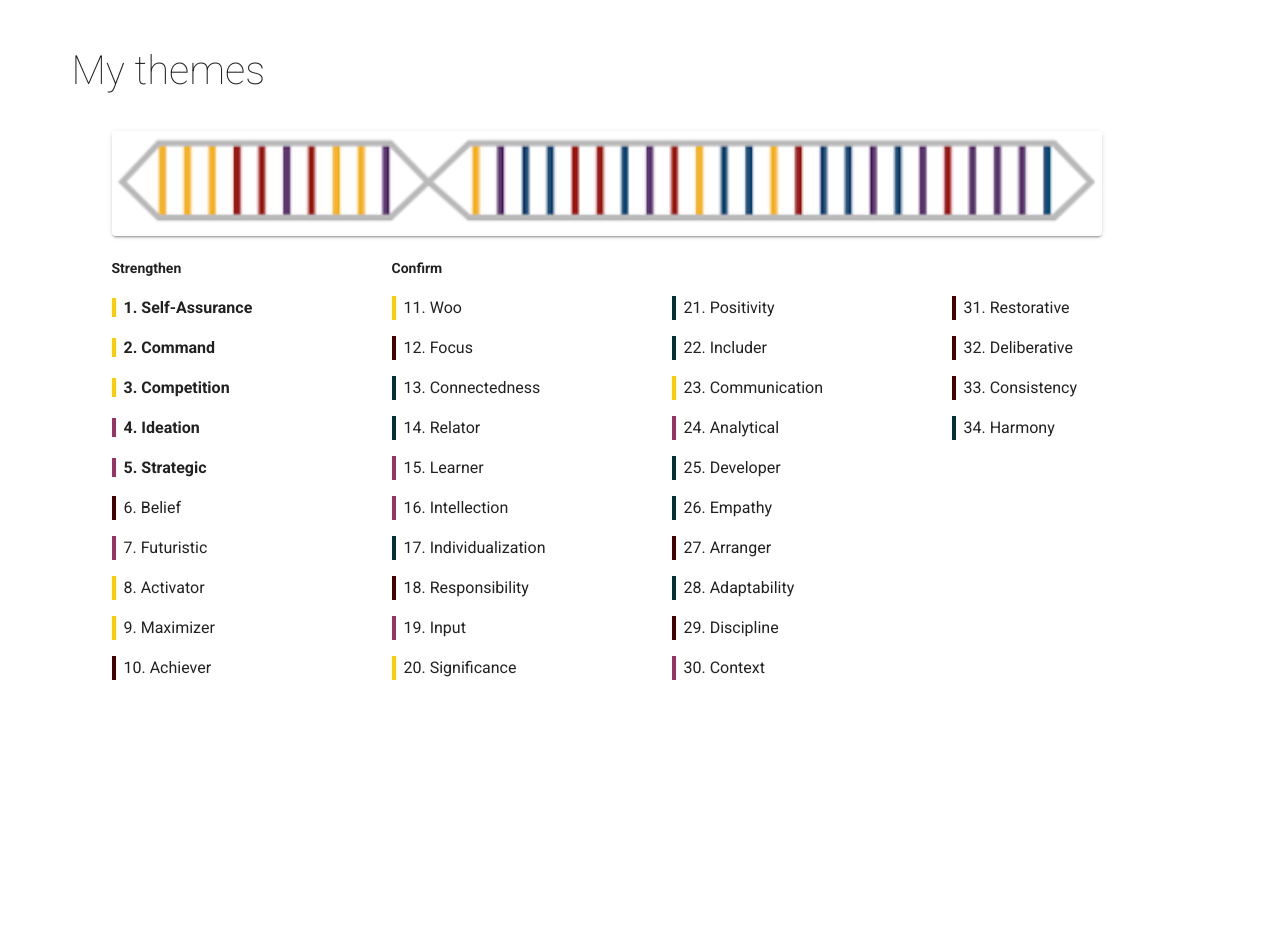
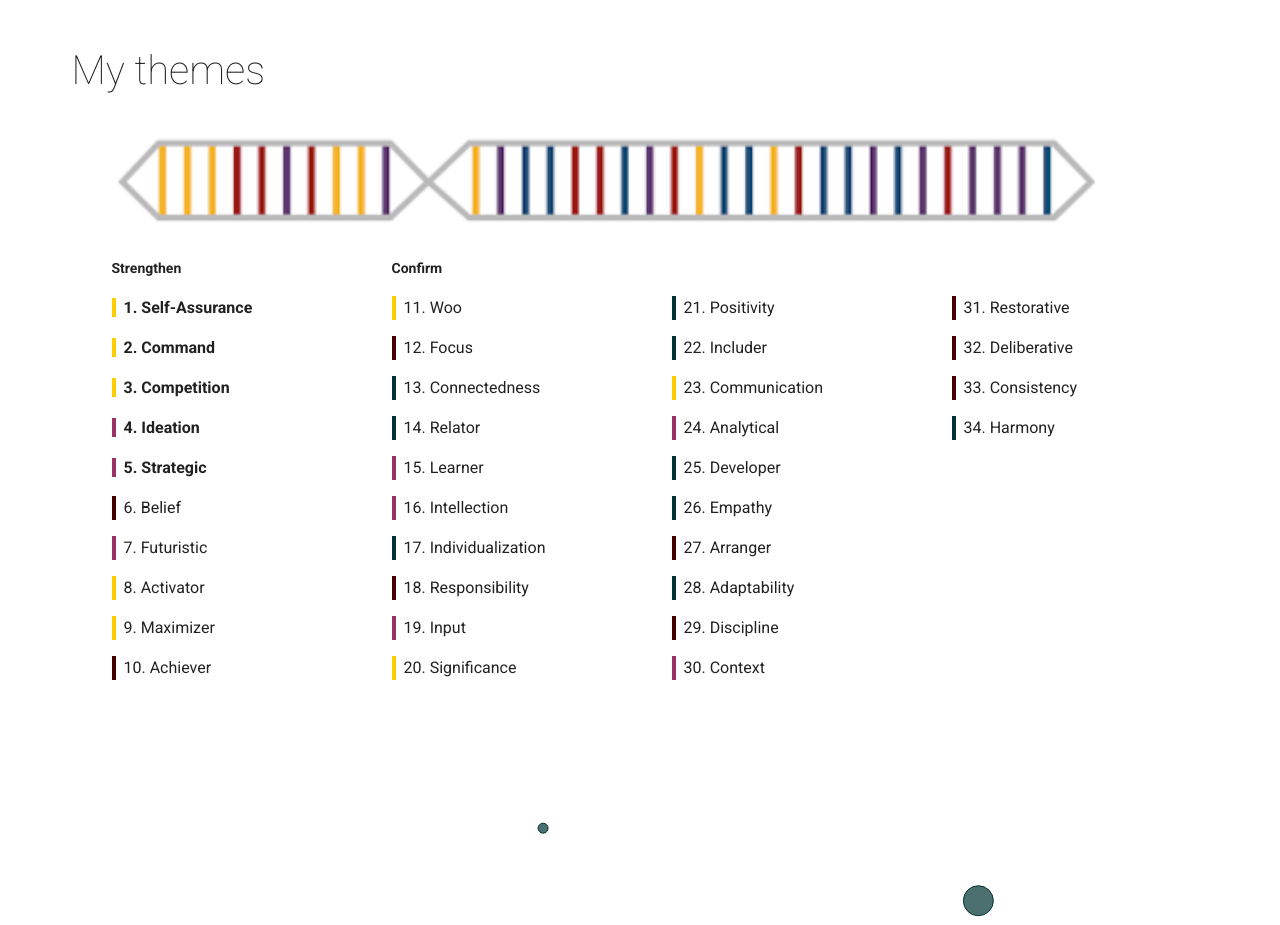
Before and after one commit to torish14/nuxt-portfolio, a Nuxt app: page / in a window 1280 px wide. Shown: the part 2320-3245 px from the top of the page. Built offline with nearby package versions, Linux system fonts and the light colour scheme.

Commit message:
フーバーを消した

```diff
--- a/app/pages/index.vue
+++ b/app/pages/index.vue
@@ -91,12 +91,12 @@
     <div class="heading3" style="font-size: 40px; font-weight: 100; position: relative; top: 60px;">
       My themes
     </div>
-    <div class="image" style="position: relative; top: 90px; left: 40px;">
-      <v-hover v-slot:default="{ hover }" close-delay="200">
-        <v-card :elevation="hover ? 16 : 2" max-width="990">
-          <img src="~/assets/Clifton DNA.png" alt="" style="">
-        </v-card>
-      </v-hover>
+    <div class="image" style="position: relative; top: 90px; left: 40px; height: 900px;">
+      <!-- <v-hover v-slot:default="{ hover }" close-delay="200">
+        <v-card :elevation="hover ? 16 : 2" max-width="990"> -->
+      <img src="~/assets/Clifton DNA.png" alt="" style="">
+      <!-- </v-card>
+      </v-hover> -->
       <div class="strengthen" style="position: relative; top: 20px;">
         <p><strong style="font-size: 14px;">Strengthen</strong></p>
         <p><strong style="border-left: solid 4px rgba(255, 204, 0, 1); padding-left: 8px;">1. Self-Assurance</strong></p>
@@ -338,6 +338,5 @@
 }
 
 .bubble4 {
-  position: relative;
 }
 </style>
```
